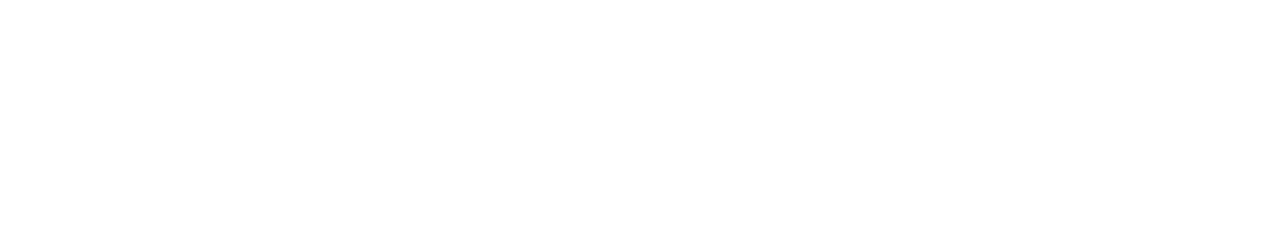
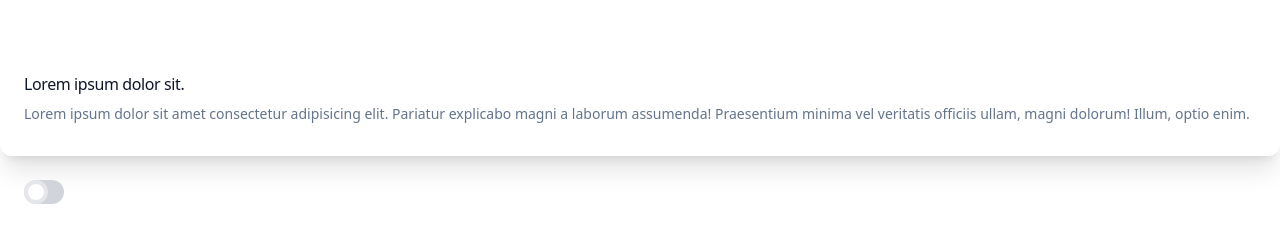
Before and after one commit to bugsbrog/tailwindcss, a plain HTML site: page 18-dark-mode/index.html in a window 1280 px wide. Drawn offline with nearby package versions, Linux system fonts and the light colour scheme.

Commit message:
Dark Mode

```diff
--- a/18-dark-mode/index.html
+++ b/18-dark-mode/index.html
@@ -1,15 +1,72 @@
 <!DOCTYPE html>
-<html lang="en" class="dark">
+<html lang="en">
+
 <head>
   <meta charset="UTF-8" />
   <meta http-equiv="X-UA-Compatible" content="IE=edge" />
   <meta name="viewport" content="width=device-width, initial-scale=1.0" />
   <script src="https://cdn.tailwindcss.com"></script>
+  <script>
+    tailwind.config = {
+      darkMode: 'class',
+    }
+  </script>
+  <style>
+    .toggle-checkbox:checked {
+      right: 0;
+      border-color: #68d391;
+    }
+
+    .toggle-checkbox:checked + .toggle-label {
+      background-color: #68d391;
+    }
+  </style>
   <title>Dark Mode</title>
 </head>
+
 <body>
-    <!-- By default, you can have your project use whatever mode your OS is using. You can use "dark:{class}". You can also set your config to use a class instead of using your OS mode -->
+  <div class="container mx-auto mt-10 bg-white dark:bg-slate-900
+    rounded-xl px-6 py-8 shadow-xl">
+    <h3 class="text-slate-900 dark:text-white font-medium tracking-tight">
+      Lorem ipsum dolor sit.
+    </h3>
+    <p class="text-slate-500 dark:text-slate-400 mt-2 text-sm">
+      Lorem ipsum dolor sit amet consectetur adipisicing elit.
+      Pariatur explicabo magni a laborum assumenda! Praesentium
+      minima vel veritatis officiis ullam, magni dolorum! Illum, optio enim.
+    </p>
+  </div>
+
+  <div
+    class="relative inline-block w-10 mr-2 ml-6 mt-6 align-middle
+    select-none transition duration-200 ease-in"
+  >
+    <input
+      type="checkbox"
+      name="toggle"
+      id="toggle"
+      class="toggle-checkbox absolute block w-6 h-6 rounded-full
+      bg-white border-4 appearance-none cursor-pointer"
+    />
+    <label
+      for="toggle"
+      class="toggle-label block overflow-hidden h-6 rounded-full
+      bg-gray-300 cursor-pointer"
+    ></label>
+  </div>
+
+  <script>
+    document.getElementById('toggle').addEventListener('change',
+    function() {
+      if (this.checked) {
+        document.documentElement.classList.add('dark')
+      } else {
+        document.documentElement.classList.remove('dark')
+      }
+    })
+  </script>
 </body>
+
 </html>
 
 <!-- Credit for toggle button style
```
Lines whose indentation alone changed are shown as unchanged.
